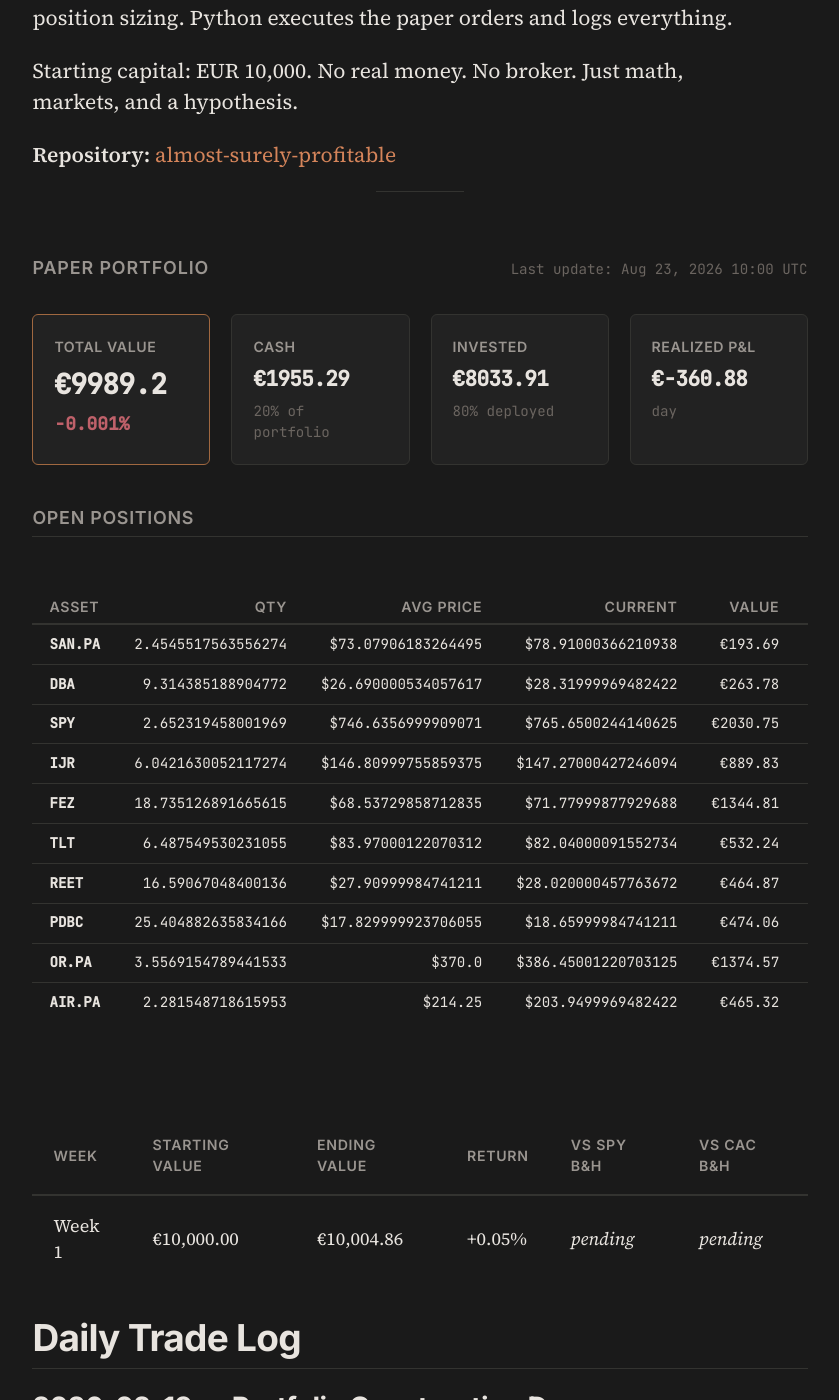
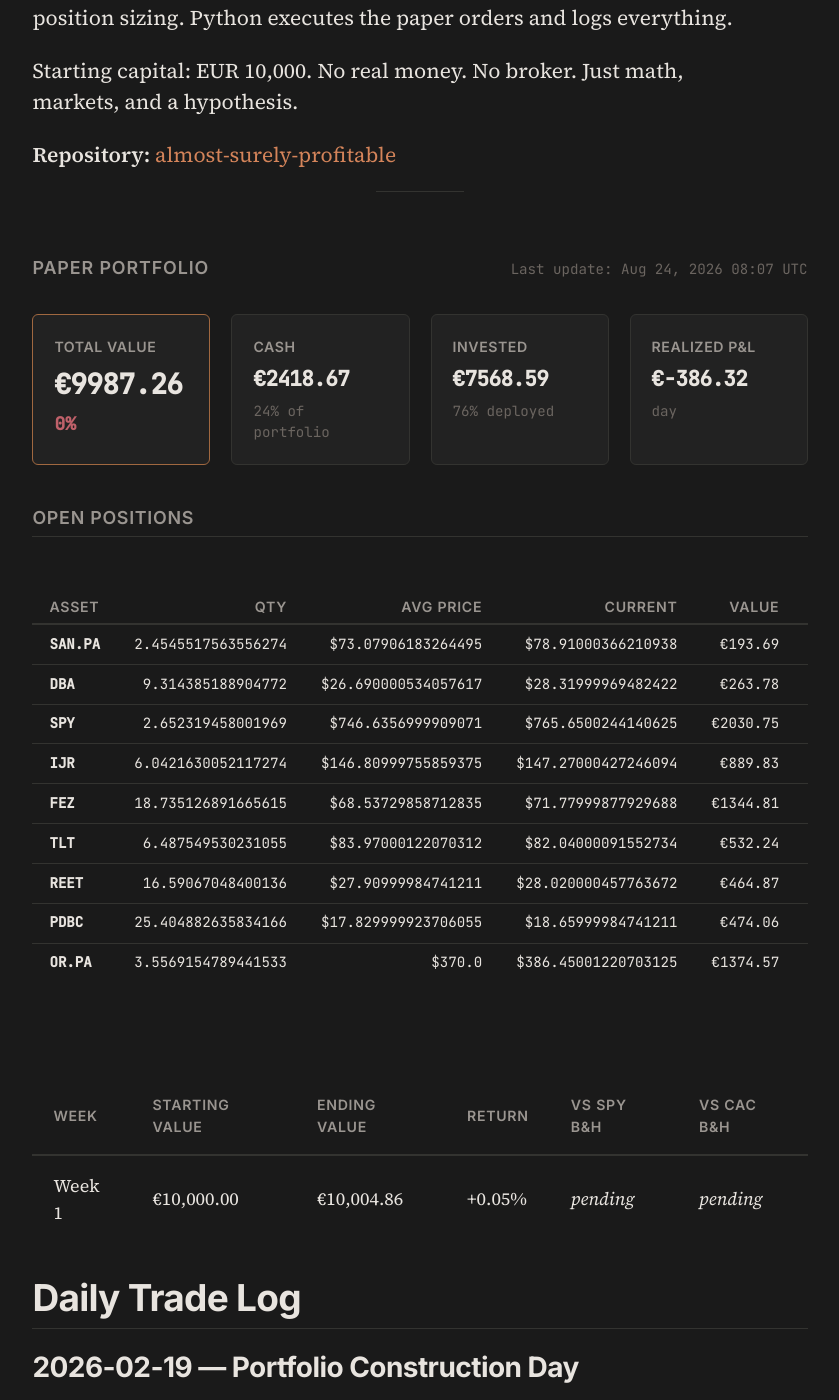
Before and after one commit to Alm0stSurely/alm0stsurely.github.io, a Jekyll site: the page built from trading.md, in a window 1280 px wide and 1400 px high, scrolled down 854 px. Shown: the whole window, without its empty margins (220-1059 px from the left). Built offline with Jekyll 4.4.1, drawn with Linux system fonts in a browser that asks for light colours.

Commit message:
blog: guard weekly report against non-finite values and sync portfolio (2026-08-24)

```diff
--- a/_data/portfolio.json
+++ b/_data/portfolio.json
@@ -1,6 +1,6 @@
 {
-  "cash": 1955.2872518538716,
-  "total_realized_pnl": -360.8798861716249,
+  "cash": 2418.66981053024,
+  "total_realized_pnl": -386.3191404587245,
   "positions": [
     {
       "quantity": 2.4545517563556274,
@@ -82,22 +82,9 @@
       "market_value": 1374.5700302573464,
       "unrealized_pnl": 58.51130304800973,
       "unrealized_pnl_pct": 0.04445949245143581
-    },
-    {
-      "quantity": 2.281548718615953,
-      "avg_price": 214.25,
-      "current_price": 203.9499969482422,
-      "ticker": "AIR.PA",
-      "market_value": 465.32185419898946,
-      "unrealized_pnl": -23.499958764478443,
-      "unrealized_pnl_pct": -0.04807469335709597
     }
   ],
-  "last_updated": "2026-08-23T10:00:00",
-  "total_value": 9989.20069494379,
-  "positions_value": 8033.913443089918,
-  "total_return_pct": -0.0010799305056210869,
-  "total_unrealized_pnl": 188.86009255779902,
-  "daily_change": 0.0,
-  "daily_change_pct": 0.0
+  "last_updated": "2026-08-24T08:07:09.107811",
+  "total_value": 9987.261399421168,
+  "positions_value": 7568.5915888909285
 }
```
Also changed, not shown: _posts/2026-08-24-guarding-weekly-report-against-non-finite-values.md (added, +40 -0 lines).
